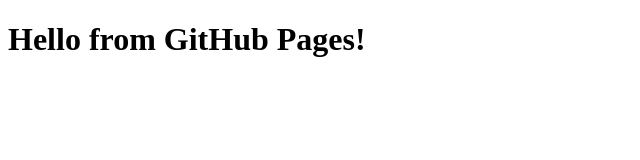
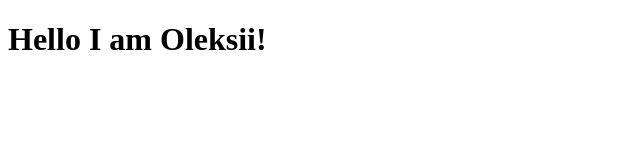
Before and after one commit to oKhodus/oKhodus.github.io, a plain HTML site: page index.html in a window 1280 px wide. Shown: the whole page, without its empty margins (0-640 px from the left). Drawn offline with Linux system fonts and the light colour scheme.

Commit message:
Commit new index.html

```diff
--- a/index.html
+++ b/index.html
@@ -1,9 +1,11 @@
 <!DOCTYPE html>
-<html>
-  <head>
-    <title>My Site</title>
-  </head>
-  <body>
-    <h1>Hello from GitHub Pages!</h1>
-  </body>
+<html lang="en">
+<head>
+  <meta charset="UTF-8">
+  <meta name="viewport" content="width=device-width, initial-scale=1.0">
+  <title>Khodus</title>
+</head>
+<body>
+  <h1>Hello I am Oleksii!</h1>
+</body>
 </html>
```
